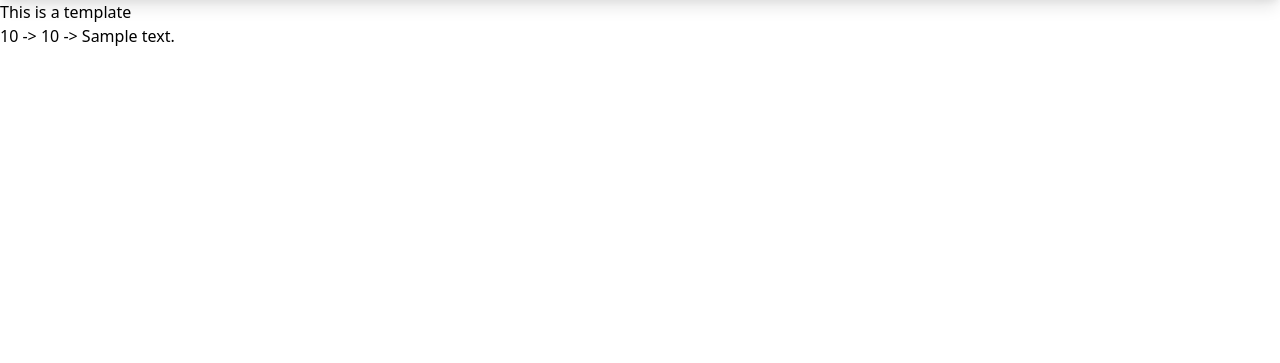
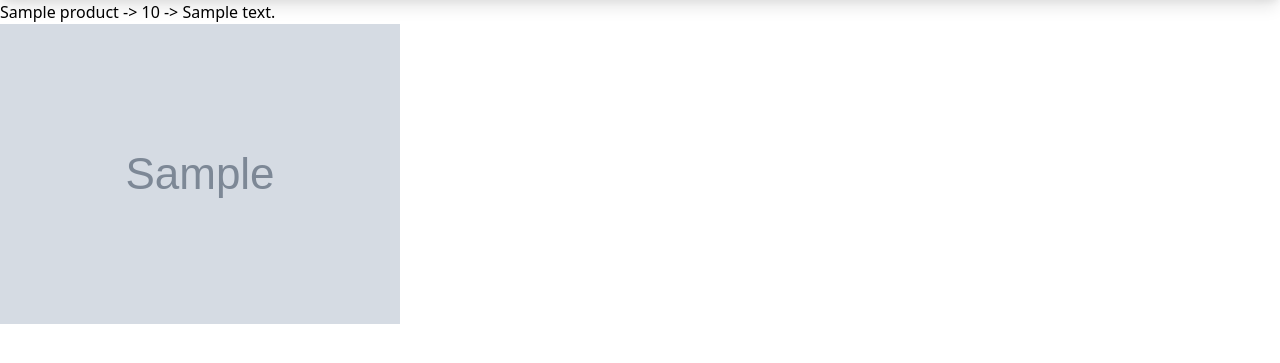
Before and after one commit to echeadle/django4, a Django app: page /myapp/products/ in a window 1280 px wide. Shown: the part 64-427 px from the top of the page. Run offline with Django 4.2, Linux system fonts and the light colour scheme; tables that the repository leaves empty hold one stand-in row (values such as "Sample post"); grey boxes marked "Sample" are stand-in pictures; style sheets or scripts are compiled from the project's sources.

Commit message:
add image filed to model

```diff
--- a/myapp/models.py
+++ b/myapp/models.py
@@ -7,3 +7,4 @@ class Product(models.Model):
     name = models.CharField(max_length=100)
     price = models.IntegerField()
     desc = models.CharField(max_length=200)
+    image = models.ImageField(blank=True,upload_to='images')
--- a/myapp/templates/myapp/index.html
+++ b/myapp/templates/myapp/index.html
@@ -1,13 +1,12 @@
 {% extends 'myapp/base.html' %}
-{% load static%}
+{% load static %}
 {% block content %}
 
-
-      <h1>This is a template</h1>
-        {% for product in products %}
-        <a href="{% url 'myapp:product_detail' product.id %}">
-          {{product.price}} -> {{product.price}} -> {{product.desc}}</br>
-        </a>
-        {% endfor %}
+  {% for product in products %}
+    <a href="{% url 'myapp:product_detail' product.id %}">
+      {{product.name}} -> {{product.price}} -> {{product.desc}}</br>
+      <img src="{{ product.image.url }}" alt="">
+    </a>
+  {% endfor %}
 
 {% endblock %}
--- a/mysite/settings.py
+++ b/mysite/settings.py
@@ -122,3 +122,7 @@ STATIC_URL = 'static/'
 # https://docs.djangoproject.com/en/4.0/ref/settings/#default-auto-field
 
 DEFAULT_AUTO_FIELD = 'django.db.models.BigAutoField'
+
+MEDIA_ROOT = BASE_DIR / 'media'
+
+MEDIA_URL ='/media/'
--- a/mysite/urls.py
+++ b/mysite/urls.py
@@ -15,8 +15,12 @@ Including another URLconf
 """
 from django.contrib import admin
 from django.urls import include, path
+from django.conf import settings
+from django.conf.urls.static import static
 
 urlpatterns = [
     path('admin/', admin.site.urls),
     path('myapp/',include('myapp.urls')),
 ]
+
+urlpatterns+= static(settings.MEDIA_URL,document_root=settings.MEDIA_ROOT)
```
Also changed, not shown: media/images/iphone-12.jpg (added), myapp/migrations/0002_product_image.py (added).
